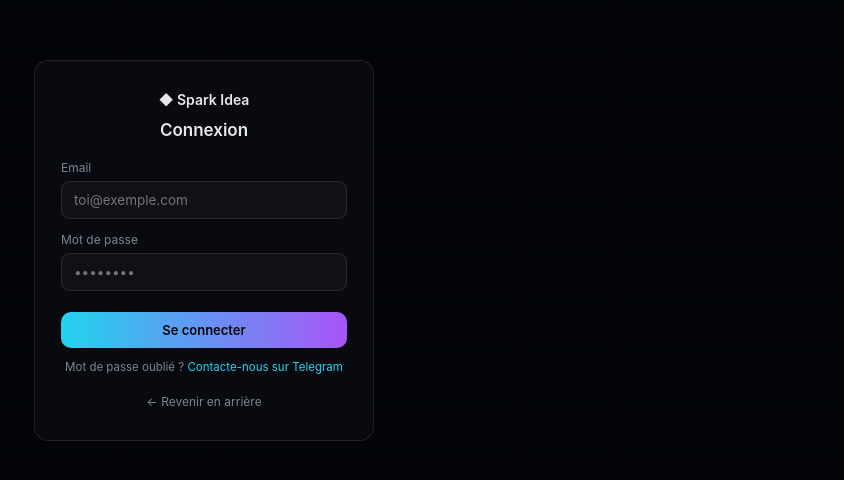
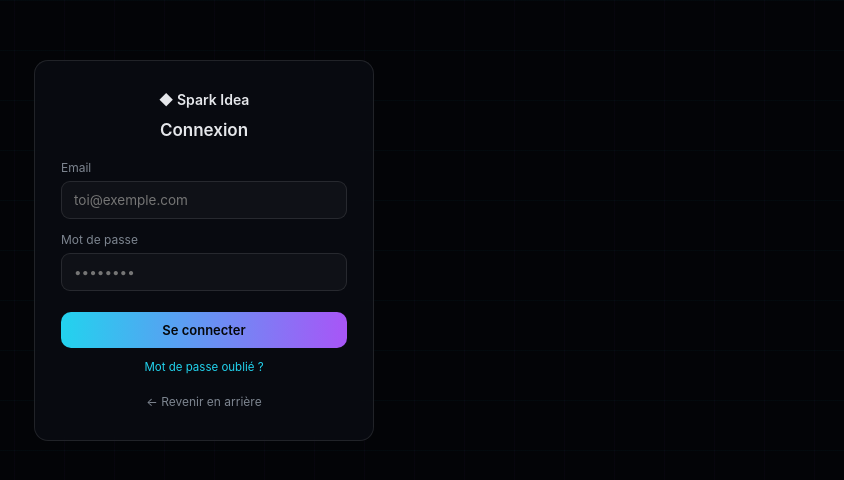
Before and after one commit to raphafoot42-debug/Sparkidea-, a Next.js app: page /login in a window 1280 px wide. Shown: the part 150-630 px from the top of the page, without its empty margins (436-1280 px from the left). Built offline with nearby package versions, Linux system fonts and the light colour scheme; no server answers.

Commit message:
Change forgot password link to local route
Updated the forgot password link to point to the local route instead of an external Telegram link.

```diff
--- a/app/login/page.tsx
+++ b/app/login/page.tsx
@@ -38,7 +38,7 @@
       <form
         onSubmit={handleSubmit}
         className="panel"
-        style={{ position: "relative", zIndex: 2, width: 340, padding: "30px 26px" }}
+        style={{ position: "relative", zIndex: 2, width: 340, maxWidth: "90vw", padding: "30px 26px" }}
       >
         <div style={{ textAlign: "center", fontWeight: 600, fontSize: 14 }}>◆ Spark Idea</div>
         <h1 style={{ textAlign: "center", fontSize: 17, fontWeight: 600, margin: "12px 0 4px" }}>
@@ -75,9 +75,8 @@
         </button>
 
         <div style={{ textAlign: "center", fontSize: 11.5, color: "var(--muted)", marginTop: 12 }}>
-          Mot de passe oublié ?{" "}
-          <a href="https://t.me/Raphael42r" target="_blank" rel="noopener noreferrer" style={{ color: "var(--line)" }}>
-            Contacte-nous sur Telegram
+          <a href="/forgot-password" style={{ color: "var(--line)" }}>
+            Mot de passe oublié ?
           </a>
         </div>
         <div style={{ textAlign: "center", marginTop: 16 }}>
```
